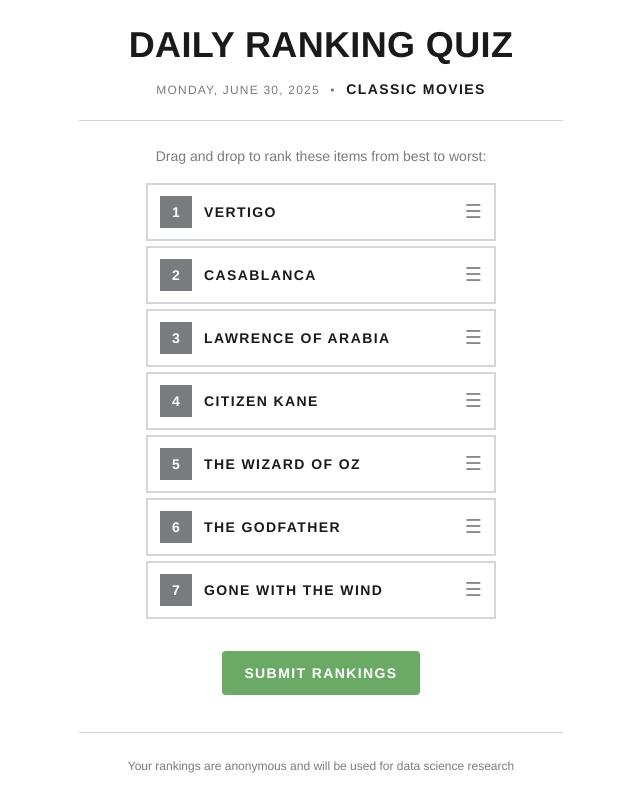
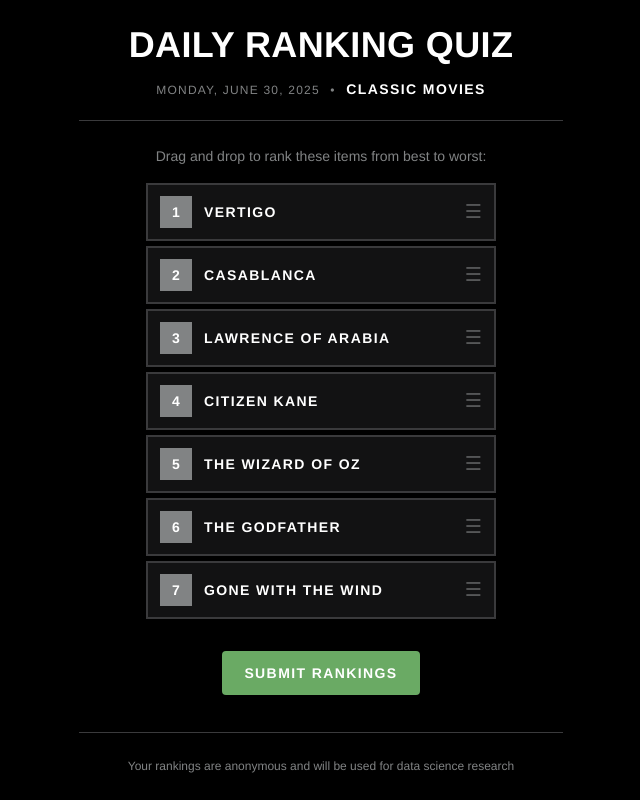
Before and after one commit to sutble/rankit, a plain HTML site: page index.html in a window 1280 px wide. Shown: the whole page, without its empty margins (319-959 px from the left). Drawn offline with Linux system fonts and the light colour scheme.

Commit message:
more wordle like

```diff
--- a/styles.css
+++ b/styles.css
@@ -6,8 +6,8 @@
 
 body {
     font-family: 'Clear Sans', 'Helvetica Neue', Arial, sans-serif;
-    background: #ffffff;
-    color: #1a1a1b;
+    background: #000000;
+    color: #ffffff;
     line-height: 1.6;
     min-height: 100vh;
     display: flex;
@@ -27,13 +27,13 @@ body {
 header {
     text-align: center;
     padding: 16px 0;
-    border-bottom: 1px solid #d3d6da;
+    border-bottom: 1px solid #3a3a3c;
     margin-bottom: 24px;
 }
 
 h1 {
     font-size: 2.25rem;
-    color: #1a1a1b;
+    color: #ffffff;
     margin-bottom: 4px;
     font-weight: 700;
     letter-spacing: 0.01em;
@@ -42,7 +42,7 @@ h1 {
 
 .date-info {
     font-size: 0.75rem;
-    color: #787c7e;
+    color: #818384;
     font-weight: 400;
     margin-bottom: 4px;
     text-transform: uppercase;
@@ -55,7 +55,7 @@ h1 {
 
 #quiz-category {
     font-weight: 700;
-    color: #1a1a1b;
+    color: #ffffff;
     font-size: 0.875rem;
     text-transform: uppercase;
     letter-spacing: 0.1em;
@@ -72,7 +72,7 @@ main {
     text-align: center;
     margin-bottom: 16px;
     font-size: 0.875rem;
-    color: #787c7e;
+    color: #818384;
     font-weight: 400;
     max-width: 350px;
 }
@@ -91,8 +91,8 @@ main {
 }
 
 .sortable-item {
-    background: #ffffff;
-    border: 2px solid #d3d6da;
+    background: #121213;
+    border: 2px solid #3a3a3c;
     border-radius: 0;
     padding: 16px 12px;
     cursor: grab;
@@ -100,13 +100,13 @@ main {
     align-items: center;
     transition: all 0.1s ease;
     user-select: none;
-    color: #1a1a1b;
+    color: #ffffff;
     position: relative;
     height: 58px;
 }
 
 .sortable-item:hover {
-    border-color: #878a8c;
+    border-color: #565758;
 }
 
 .sortable-item.dragging {
@@ -114,13 +114,13 @@ main {
     cursor: grabbing;
     transform: scale(1.02);
     z-index: 1000;
-    box-shadow: 0 2px 8px rgba(0, 0, 0, 0.15);
-    border-color: #878a8c;
+    box-shadow: 0 2px 8px rgba(255, 255, 255, 0.15);
+    border-color: #565758;
 }
 
 .sortable-item.drag-over {
     border-color: #6aaa64;
-    background: #f3f3f3;
+    background: #1a2a1a;
 }
 
 .rank-number {
@@ -129,7 +129,7 @@ main {
     justify-content: center;
     width: 32px;
     height: 32px;
-    background: #787c7e;
+    background: #818384;
     color: white;
     border-radius: 0;
     margin-right: 12px;
@@ -143,13 +143,13 @@ main {
     flex: 1;
     font-size: 0.875rem;
     font-weight: 700;
-    color: #1a1a1b;
+    color: #ffffff;
     text-transform: uppercase;
     letter-spacing: 0.1em;
 }
 
 .drag-handle {
-    color: #878a8c;
+    color: #565758;
     margin-left: 12px;
     font-size: 1.2rem;
     transition: color 0.1s ease;
@@ -158,7 +158,7 @@ main {
 }
 
 .sortable-item:hover .drag-handle {
-    color: #1a1a1b;
+    color: #818384;
 }
 
 .submit-section {
@@ -234,13 +234,13 @@ main {
     left: 0;
     right: 0;
     bottom: 0;
-    background: rgba(255, 255, 255, 0.98);
+    background: rgba(0, 0, 0, 0.98);
     display: flex;
     flex-direction: column;
     align-items: center;
     justify-content: center;
     z-index: 1000;
-    color: #1a1a1b;
+    color: #ffffff;
 }
 
 .loading.hidden {
@@ -250,7 +250,7 @@ main {
 .spinner {
     width: 40px;
     height: 40px;
-    border: 3px solid #d3d6da;
+    border: 3px solid #3a3a3c;
     border-top: 3px solid #6aaa64;
     border-radius: 50%;
     animation: spin 1s linear infinite;
@@ -260,7 +260,7 @@ main {
 .loading p {
     font-size: 0.875rem;
     font-weight: 600;
-    color: #787c7e;
+    color: #818384;
     text-transform: uppercase;
     letter-spacing: 0.1em;
 }
@@ -273,9 +273,9 @@ main {
 footer {
     text-align: center;
     padding: 24px 8px;
-    color: #787c7e;
+    color: #818384;
     font-size: 0.75rem;
-    border-top: 1px solid #d3d6da;
+    border-top: 1px solid #3a3a3c;
     margin-top: 24px;
     font-weight: 400;
 }
```
